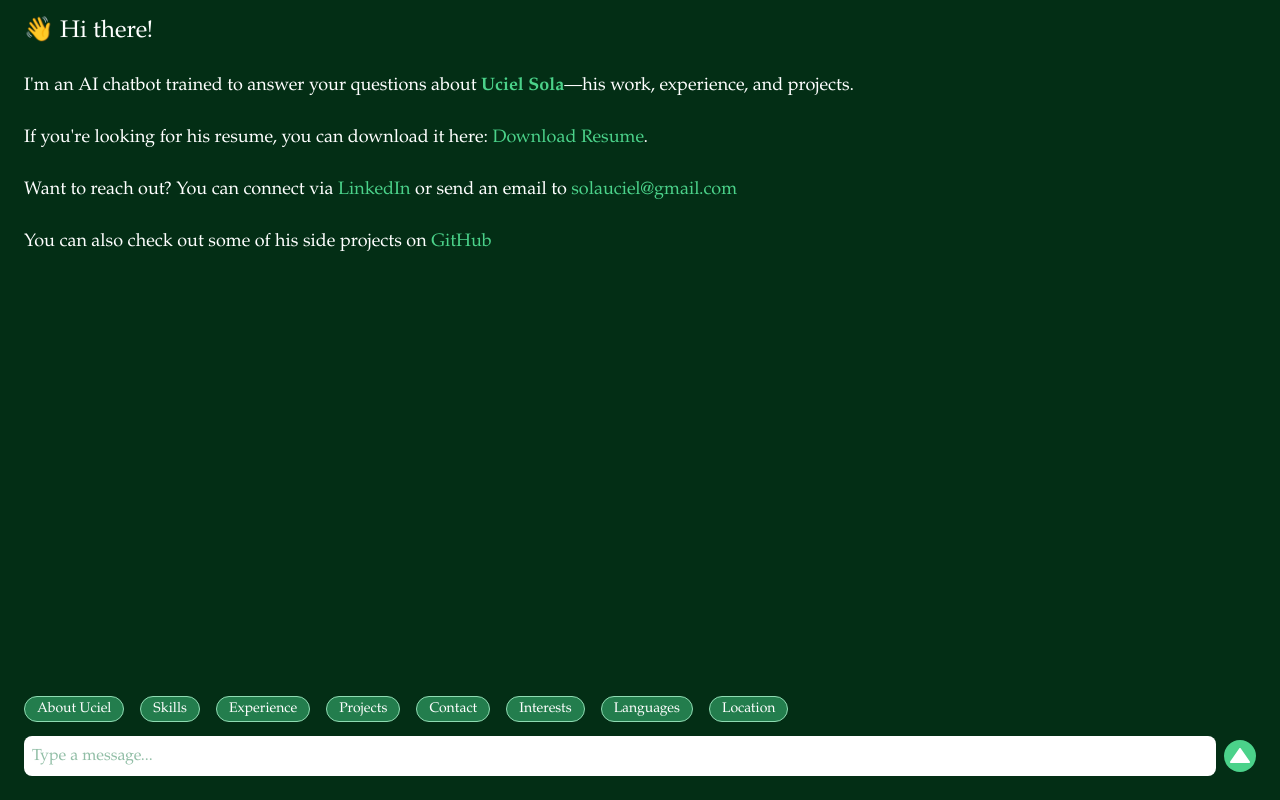
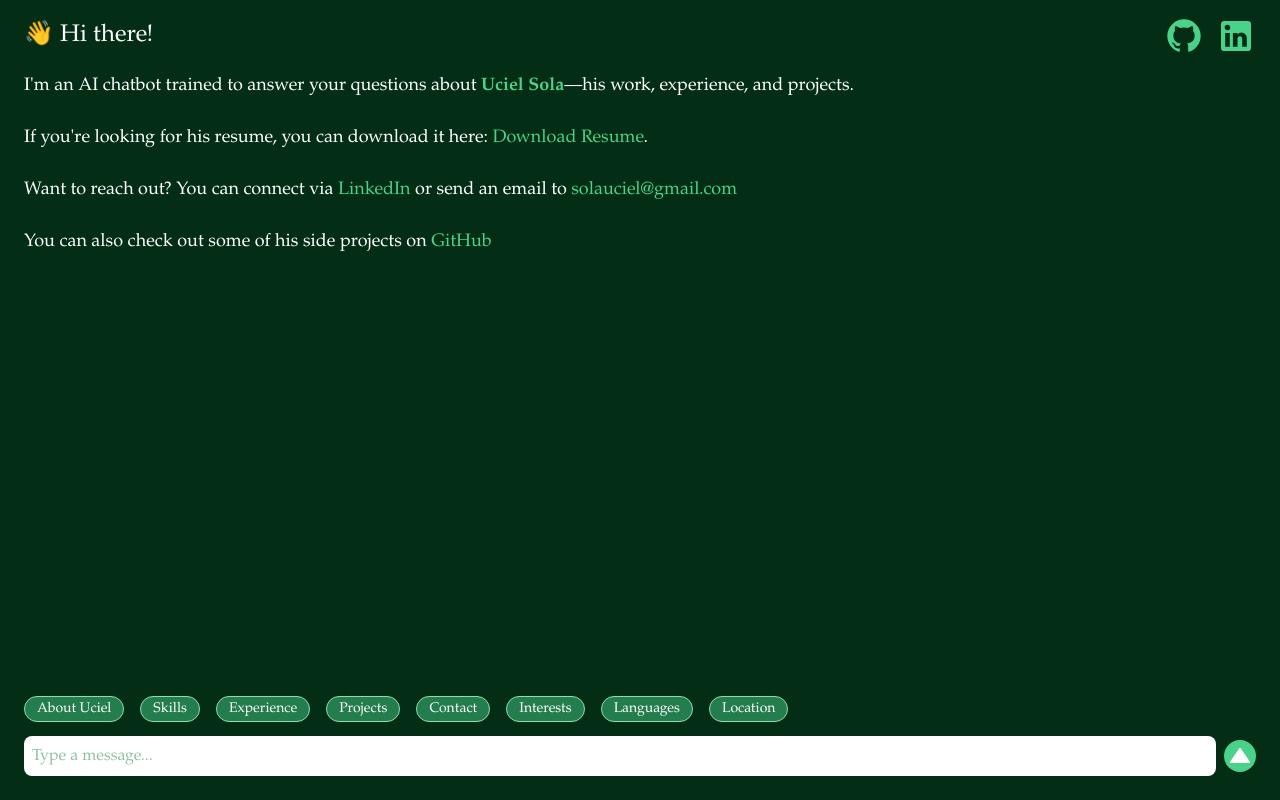
Before and after one commit to ucielsola/website, a SvelteKit app: page / in a window 1280 px wide. Built offline with nearby package versions, Linux system fonts and the light colour scheme.

Commit message:
add header

```diff
--- a/src/app.html
+++ b/src/app.html
@@ -2,7 +2,6 @@
 <html lang="en">
 	<head>
 		<meta charset="utf-8" />
-		<link rel="icon" href="%sveltekit.assets%/favicon.png" />
 		<meta name="viewport" content="width=device-width, initial-scale=1" />
 		%sveltekit.head%
 	</head>
--- /dev/null
+++ b/src/lib/components/GithubIcon.svelte
@@ -0,0 +1,6 @@
+<svg xmlns="http://www.w3.org/2000/svg" class="h-full w-full" viewBox="0 0 24 24"
+	><path
+		fill="currentColor"
+		d="M12 2A10 10 0 0 0 2 12c0 4.42 2.87 8.17 6.84 9.5c.5.08.66-.23.66-.5v-1.69c-2.77.6-3.36-1.34-3.36-1.34c-.46-1.16-1.11-1.47-1.11-1.47c-.91-.62.07-.6.07-.6c1 .07 1.53 1.03 1.53 1.03c.87 1.52 2.34 1.07 2.91.83c.09-.65.35-1.09.63-1.34c-2.22-.25-4.55-1.11-4.55-4.92c0-1.11.38-2 1.03-2.71c-.1-.25-.45-1.29.1-2.64c0 0 .84-.27 2.75 1.02c.79-.22 1.65-.33 2.5-.33s1.71.11 2.5.33c1.91-1.29 2.75-1.02 2.75-1.02c.55 1.35.2 2.39.1 2.64c.65.71 1.03 1.6 1.03 2.71c0 3.82-2.34 4.66-4.57 4.91c.36.31.69.92.69 1.85V21c0 .27.16.59.67.5C19.14 20.16 22 16.42 22 12A10 10 0 0 0 12 2"
+	/></svg
+>
--- /dev/null
+++ b/src/lib/components/LinkedInIcon.svelte
@@ -0,0 +1,6 @@
+<svg xmlns="http://www.w3.org/2000/svg" class="h-full w-full" viewBox="0 0 24 24"
+	><path
+		fill="currentColor"
+		d="M19 3a2 2 0 0 1 2 2v14a2 2 0 0 1-2 2H5a2 2 0 0 1-2-2V5a2 2 0 0 1 2-2zm-.5 15.5v-5.3a3.26 3.26 0 0 0-3.26-3.26c-.85 0-1.84.52-2.32 1.3v-1.11h-2.79v8.37h2.79v-4.93c0-.77.62-1.4 1.39-1.4a1.4 1.4 0 0 1 1.4 1.4v4.93zM6.88 8.56a1.68 1.68 0 0 0 1.68-1.68c0-.93-.75-1.69-1.68-1.69a1.69 1.69 0 0 0-1.69 1.69c0 .93.76 1.68 1.69 1.68m1.39 9.94v-8.37H5.5v8.37z"
+	/></svg
+>
--- a/src/lib/components/MessageList.svelte
+++ b/src/lib/components/MessageList.svelte
@@ -18,8 +18,6 @@
 </script>
 
 <div class="flex h-full flex-col gap-6 overflow-y-auto px-6 pb-12" bind:this={messageList}>
-	<h2 class="text-xl">👋 Hi there!</h2>
-
 	{#each messages as message, i (i)}
 		{#if message.role === 'ai'}
 			<AiMessage message={message.text} />
--- a/src/routes/+page.svelte
+++ b/src/routes/+page.svelte
@@ -1,10 +1,37 @@
 <script lang="ts">
+	import GithubIcon from '$lib/components/GithubIcon.svelte';
 	import Input from '$lib/components/Input.svelte';
+	import LinkedInIcon from '$lib/components/LinkedInIcon.svelte';
 	import MessageList from '$lib/components/MessageList.svelte';
 </script>
 
-<div class="relative flex h-screen w-screen flex-col overflow-hidden pt-4">
-	<h1 class="absolute top-0 text-white/0">Uciel Sola</h1>
+<svelte:head>
+    <title>Uciel Sola</title>
+</svelte:head>
+
+<div class="relative flex h-screen w-screen flex-col gap-4 overflow-hidden pt-4">
+	<div class="flex items-center justify-between px-6">
+		<h1 class="absolute top-0 text-white/0">Uciel Sola</h1>
+		<h2 class="text-xl">👋 Hi there!</h2>
+		<div class="flex items-center gap-3">
+			<a
+				class="text-accent hover:text-primary h-10 w-10"
+				href="https://github.com/ucielsola"
+				target="_blank"
+				title="Uciel Sola's Github"
+			>
+				<GithubIcon />
+			</a>
+			<a
+				class="text-accent hover:text-primary h-10 w-10"
+				href="https://linkedin.com/in/ucielsola"
+				target="_blank"
+				title="Uciel Sola's Linkedin profile"
+			>
+				<LinkedInIcon />
+			</a>
+		</div>
+	</div>
 
 	<div class="grow overflow-hidden">
 		<MessageList />
```
Also changed, not shown: static/favicon.png (deleted).
